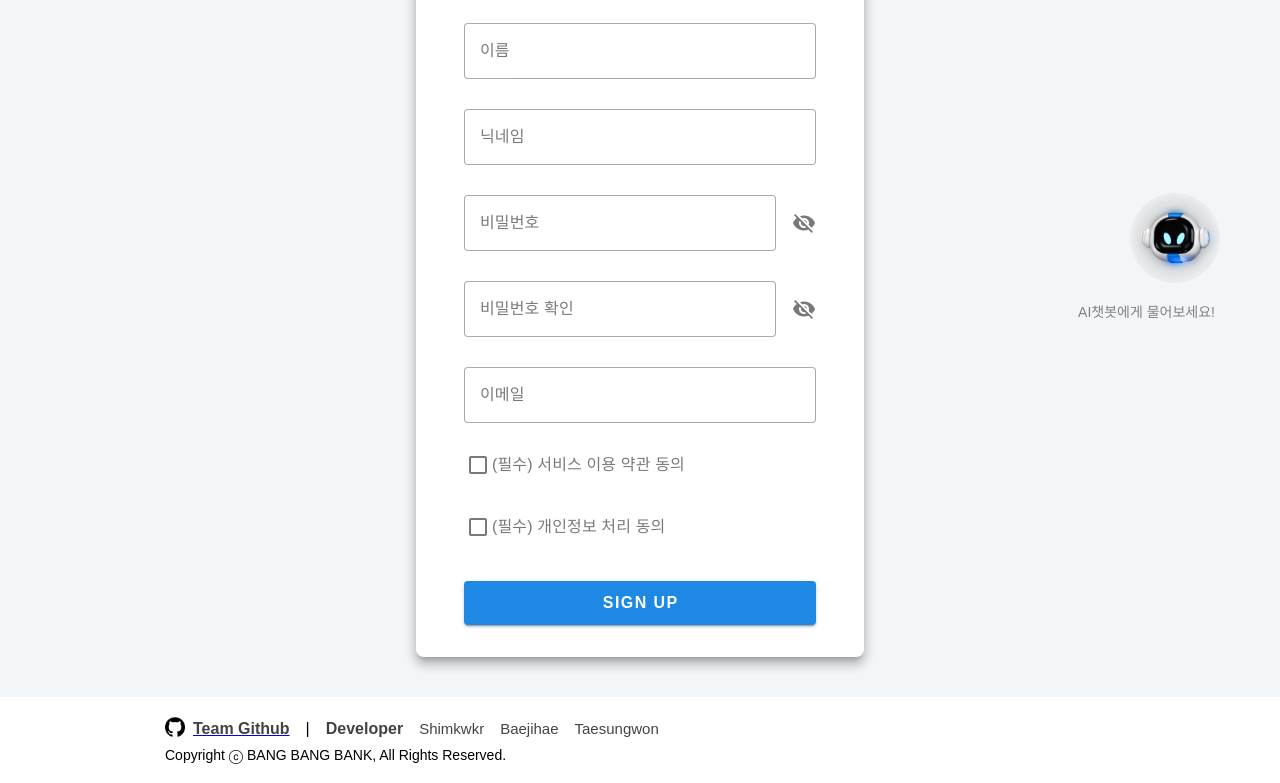
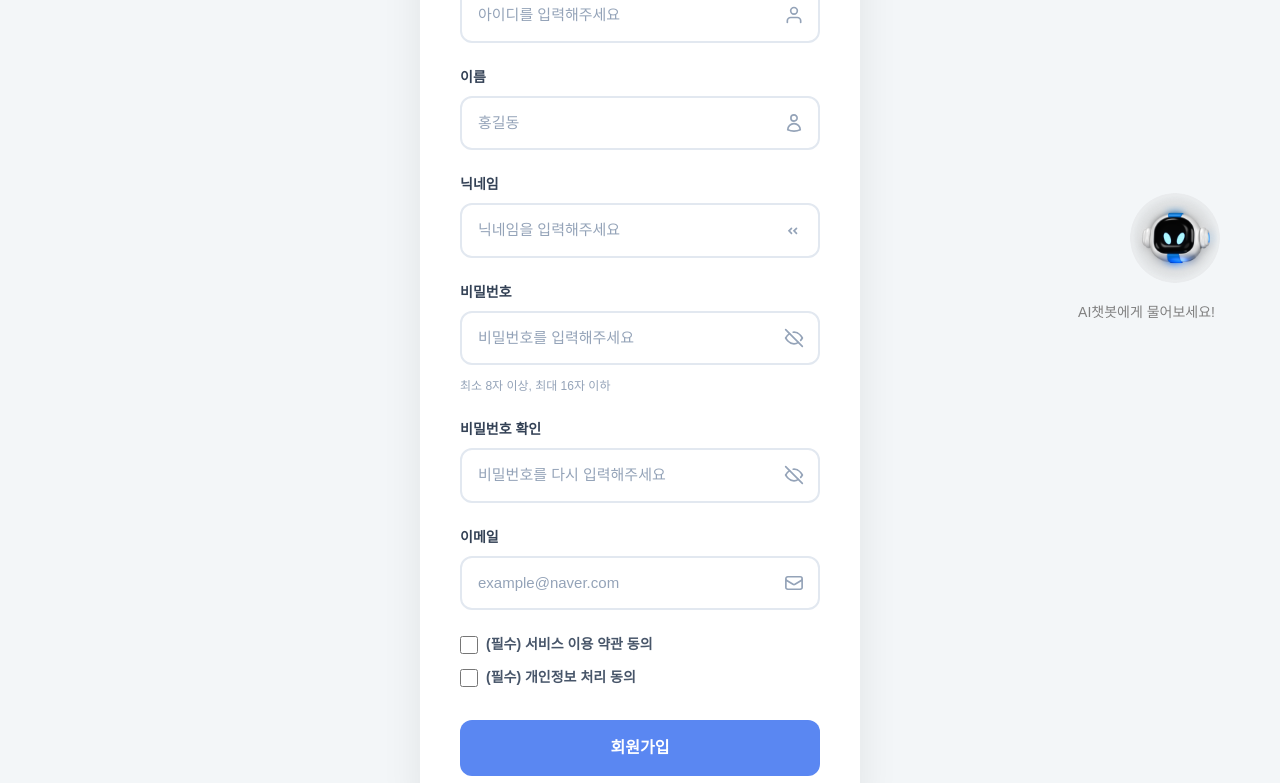
Before and after one commit to trevivom76/BankWeb_pjt, a Vue app in the folder bankweb-pjt/: page /signup in a window 1280 px wide. Shown: the part 357-1140 px from the top of the page. Built offline with nearby package versions, Linux system fonts and the light colour scheme; a web font is replaced by a local one.

Commit message:
[fix] front - 로그아웃 페이지 CSS 수정

```diff
--- a/bankweb-pjt/src/views/SiginUpView.vue
+++ b/bankweb-pjt/src/views/SiginUpView.vue
@@ -1,105 +1,218 @@
 <template>
-  <div>
-    <!-- 로그인 화면 로고 -->
-    <h1 class="my-6 text-center">
-      Sign Up to
-      <span class="text-blue-lighten-2">BB뱅크</span>
-    </h1>
+  <div class="login-container">
+    <div class="login-wrapper">
+      <!-- 로고 섹션 -->
+      <div class="logo-section">
+        <img src="@/assets/icon/BBK_Logo.png" alt="" height="50px">
+        <p class="welcome-text">환영합니다! BB뱅크의 회원이 되어주세요.</p>
+      </div>
 
-    <!-- 로그인 card -->
-    <v-card class="mx-auto pa-12 pb-8" elevation="8" max-width="448" rounded="lg">
-      <!-- 아이디 입력 text-field -->
-      <v-text-field class="my-2" :rules="[username_rules.required]" v-model="username" color="primary" label="아이디" variant="outlined"></v-text-field>
+      <!-- 회원가입 폼 -->
+      <div class="login-form">
+        <!-- 아이디 입력 -->
+        <div class="form-group">
+          <label for="username">아이디</label>
+          <div class="input-wrapper">
+            <input
+              id="username"
+              v-model="username"
+              type="text"
+              :class="{ 'error': !usernameIsOk }"
+              placeholder="아이디를 입력해주세요"
+            />
+            <span class="input-icon">
+              <svg width="20" height="20" viewBox="0 0 24 24" fill="none" xmlns="http://www.w3.org/2000/svg">
+                <path d="M20 21V19C20 16.7909 18.2091 15 16 15H8C5.79086 15 4 16.7909 4 19V21" stroke="currentColor" stroke-width="2" stroke-linecap="round"/>
+                <circle cx="12" cy="7" r="4" stroke="currentColor" stroke-width="2"/>
+              </svg>
+            </span>
+          </div>
+        </div>
 
-      <!-- 이름 입력 text-field -->
-      <v-text-field class="my-2" v-model="name" :rules="[name_rules.required]" color="primary" label="이름" placeholder="홍길동" variant="outlined"></v-text-field>
+        <!-- 이름 입력 -->
+        <div class="form-group">
+          <label for="name">이름</label>
+          <div class="input-wrapper">
+            <input
+              id="name"
+              v-model="name"
+              type="text"
+              :class="{ 'error': !nameIsOk }"
+              placeholder="홍길동"
+            />
+            <span class="input-icon">
+              <svg width="20" height="20" viewBox="0 0 24 24" fill="none" xmlns="http://www.w3.org/2000/svg">
+                <path d="M15.75 6a3.75 3.75 0 11-7.5 0 3.75 3.75 0 017.5 0zM4.501 20.118a7.5 7.5 0 0114.998 0A17.933 17.933 0 0112 21.75c-2.676 0-5.216-.584-7.499-1.632z" stroke="currentColor" stroke-width="2"/>
+              </svg>
+            </span>
+          </div>
+        </div>
 
-      <!-- 닉네임 입력 text-field -->
-      <v-text-field class="my-2" v-model="nickname" :rules="[nickname_rules.required]" color="primary" label="닉네임" placeholder="닉네임" variant="outlined"></v-text-field>
+        <!-- 닉네임 입력 -->
+        <div class="form-group">
+          <label for="nickname">닉네임</label>
+          <div class="input-wrapper">
+            <input
+              id="nickname"
+              v-model="nickname"
+              type="text"
+              :class="{ 'error': !nicknameIsOk }"
+              placeholder="닉네임을 입력해주세요"
+            />
+            <span class="input-icon">
+              <svg width="20" height="20" viewBox="0 0 24 24" fill="none" xmlns="http://www.w3.org/2000/svg">
+                <path d="M15 16l-3-3 3-3m-6 0l-3 3 3 3" stroke="currentColor" stroke-width="2" stroke-linecap="round"/>
+              </svg>
+            </span>
+          </div>
+        </div>
 
-      <!-- "비밀번호" 입력 text-field -->
-      <v-text-field
-        class="my-2"
-        v-model="password1"
-        :append-icon="show1 ? 'mdi-eye' : 'mdi-eye-off'"
-        :rules="[pw1_rules.required, pw1_rules.min, pw1_rules.max]"
-        :type="show1 ? 'text' : 'password'"
-        hint="최소8자 이상 최대16자이하"
-        color="primary"
-        label="비밀번호"
-        variant="outlined"
-        name="input-10-1"
-        counter
-        @click:append="show1 = !show1"
-      ></v-text-field>
+        <!-- 비밀번호 입력 -->
+        <div class="form-group">
+          <label for="password1">비밀번호</label>
+          <div class="input-wrapper">
+            <input
+              id="password1"
+              v-model="password1"
+              :type="show1 ? 'text' : 'password'"
+              :class="{ 'error': !password1IsOk }"
+              placeholder="비밀번호를 입력해주세요"
+            />
+            <span class="input-icon clickable" @click="show1 = !show1">
+              <svg v-if="!show1" width="20" height="20" viewBox="0 0 24 24" fill="none" xmlns="http://www.w3.org/2000/svg">
+                <path d="M2 2L22 22" stroke="currentColor" stroke-width="2" stroke-linecap="round"/>
+                <path d="M6.71277 6.7226C3.66479 8.79527 2 12 2 12C2 12 5.63636 19 12 19C14.0503 19 15.8174 18.2734 17.2711 17.2884M11 5.05822C11.3254 5.02013 11.6588 5 12 5C18.3636 5 22 12 22 12C22 12 21.3082 13.3317 20 14.8335" stroke="currentColor" stroke-width="2" stroke-linecap="round"/>
+              </svg>
+              <svg v-else width="20" height="20" viewBox="0 0 24 24" fill="none" xmlns="http://www.w3.org/2000/svg">
+                <path d="M12 5C18.3636 5 22 12 22 12C22 12 18.3636 19 12 19C5.63636 19 2 12 2 12C2 12 5.63636 5 12 5Z" stroke="currentColor" stroke-width="2" stroke-linecap="round"/>
+                <circle cx="12" cy="12" r="3" stroke="currentColor" stroke-width="2"/>
+              </svg>
+            </span>
+          </div>
+          <span class="hint-text">최소 8자 이상, 최대 16자 이하</span>
+        </div>
 
-      <!-- "비밀번호 확인" 입력 text-field -->
-      <v-text-field
-        class="my-2"
-        v-model="password2"
-        :append-icon="show2 ? 'mdi-eye' : 'mdi-eye-off'"
-        :rules="[pw2_rules.required, pw2_rules.min, pw2_rules.max, pw2_rules.match]"
-        :type="show2 ? 'text' : 'password'"
-        hint="최소8자 이상 최대16자이하"
-        color="primary"
-        label="비밀번호 확인"
-        variant="outlined"
-        name="input-10-2"
-        counter
-        @click:append="show2 = !show2"
-      ></v-text-field>
+        <!-- 비밀번호 확인 입력 -->
+        <div class="form-group">
+          <label for="password2">비밀번호 확인</label>
+          <div class="input-wrapper">
+            <input
+              id="password2"
+              v-model="password2"
+              :type="show2 ? 'text' : 'password'"
+              :class="{ 'error': !password2IsOk }"
+              placeholder="비밀번호를 다시 입력해주세요"
+            />
+            <span class="input-icon clickable" @click="show2 = !show2">
+              <svg v-if="!show2" width="20" height="20" viewBox="0 0 24 24" fill="none" xmlns="http://www.w3.org/2000/svg">
+                <path d="M2 2L22 22" stroke="currentColor" stroke-width="2" stroke-linecap="round"/>
+                <path d="M6.71277 6.7226C3.66479 8.79527 2 12 2 12C2 12 5.63636 19 12 19C14.0503 19 15.8174 18.2734 17.2711 17.2884M11 5.05822C11.3254 5.02013 11.6588 5 12 5C18.3636 5 22 12 22 12C22 12 21.3082 13.3317 20 14.8335" stroke="currentColor" stroke-width="2" stroke-linecap="round"/>
+              </svg>
+              <svg v-else width="20" height="20" viewBox="0 0 24 24" fill="none" xmlns="http://www.w3.org/2000/svg">
+                <path d="M12 5C18.3636 5 22 12 22 12C22 12 18.3636 19 12 19C5.63636 19 2 12 2 12C2 12 5.63636 5 12 5Z" stroke="currentColor" stroke-width="2" stroke-linecap="round"/>
+                <circle cx="12" cy="12" r="3" stroke="currentColor" stroke-width="2"/>
+              </svg>
+            </span>
+          </div>
+        </div>
 
-      <!-- 이메일 입력 text-field -->
-      <v-text-field v-model="email" :rules="[email_rules.format]" color="primary" label="이메일" variant="outlined" placeholder="example@naver.com"></v-text-field>
+        <!-- 이메일 입력 -->
+        <div class="form-group">
+          <label for="email">이메일</label>
+          <div class="input-wrapper">
+            <input
+              id="email"
+              v-model="email"
+              type="email"
+              :class="{ 'error': !emailIsOk }"
+              placeholder="example@naver.com"
+            />
+            <span class="input-icon">
+              <svg width="20" height="20" viewBox="0 0 24 24" fill="none" xmlns="http://www.w3.org/2000/svg">
+                <path d="M21.75 6.75v10.5a2.25 2.25 0 01-2.25 2.25h-15a2.25 2.25 0 01-2.25-2.25V6.75m19.5 0A2.25 2.25 0 0019.5 4.5h-15a2.25 2.25 0 00-2.25 2.25m19.5 0v.243a2.25 2.25 0 01-1.07 1.916l-7.5 4.615a2.25 2.25 0 01-2.36 0L3.32 8.91a2.25 2.25 0 01-1.07-1.916V6.75" stroke="currentColor" stroke-width="2"/>
+              </svg>
+            </span>
+          </div>
+        </div>
 
-      <!-- 이용약관 체크박스1 -->
-      <v-checkbox density="compact" v-model="checkbox1" :rules="[(v1) => !!v1 || '서비스 이용 약관에 동의해주세요.']" label="(필수) 서비스 이용 약관 동의" required></v-checkbox>
+        <!-- 체크박스 그룹 -->
+        <div class="checkbox-group">
+          <label class="checkbox-wrapper">
+            <input
+              type="checkbox"
+              v-model="checkbox1"
+              :class="{ 'error': !checkboxsIsOk }"
+            >
+            <span class="checkbox-label">(필수) 서비스 이용 약관 동의</span>
+          </label>
+          <label class="checkbox-wrapper">
+            <input
+              type="checkbox"
+              v-model="checkbox2"
+              :class="{ 'error': !checkboxsIsOk }"
+            >
+            <span class="checkbox-label">(필수) 개인정보 처리 동의</span>
+          </label>
+        </div>
 
-      <!-- 이용약관 체크박스2 -->
-      <v-checkbox density="compact" v-model="checkbox2" :rules="[(v2) => !!v2 || '개인정보 처리에 동의해주세요.']" label="(필수) 개인정보 처리 동의" required></v-checkbox>
+        <!-- 에러 메시지들 -->
+        <div v-if="accountStore.signUpErrorMessage?.username" class="error-message">
+          중복된 아이디입니다.
+        </div>
 
-      <!-- 아이디 중복 에러 -->
-      <v-alert v-if="accountStore.signUpErrorMessage?.username" class="my-2" type="error" text="중복된 아이디입니다." variant="tonal"></v-alert>
+        <div v-if="accountStore.signUpErrorMessage?.password1" class="error-message">
+          비밀번호가 너무 단순합니다.
+        </div>
 
-      <!-- 비밀번호 관련 에러 -->
-      <v-alert v-if="accountStore.signUpErrorMessage?.password1" class="my-2" type="error" text="비밀번호가 너무 단순합니다." variant="tonal"></v-alert>
+        <div v-if="accountStore.signUpErrorMessage?.nickname" class="error-message">
+          {{ accountStore.signUpErrorMessage.nickname[0] }}
+        </div>
 
-      <!-- 닉네임 관련 에러 -->
-      <v-alert v-if="accountStore.signUpErrorMessage?.nickname" class="my-2" type="error" variant="tonal" :text="accountStore.signUpErrorMessage.nickname[0]"></v-alert>
+        <div v-if="accountStore.signUpErrorMessage?.name" class="error-message">
+          {{ accountStore.signUpErrorMessage.name[0] }}
+        </div>
 
-      <!-- 이름 관련 에러 -->
-      <v-alert v-if="accountStore.signUpErrorMessage?.name" class="my-2" type="error" variant="tonal" :text="accountStore.signUpErrorMessage.name[0]"></v-alert>
+        <div v-if="!usernameIsOk" class="error-message">
+          아이디를 입력해주세요
+        </div>
 
-      <!-- 아이디를 입력하지 않았을때 -->
-      <v-alert v-if="!usernameIsOk" class="my-2" text="아이디를 입력해주세요" type="error" variant="tonal"></v-alert>
+        <div v-if="!nameIsOk" class="error-message">
+          이름을 입력해주세요
+        </div>
 
-      <!-- 이름 입력 확인 -->
-      <v-alert v-if="!nameIsOk" class="my-2" text="이름을 입력해주세요" type="error" variant="tonal"></v-alert>
+        <div v-if="!nicknameIsOk" class="error-message">
+          닉네임을 입력해주세요
+        </div>
 
-      <!-- 닉네임 입력 확인 -->
-      <v-alert v-if="!nicknameIsOk" class="my-2" text="닉네임을 입력해주세요" type="error" variant="tonal"></v-alert>
+        <div v-if="!password1IsOk" class="error-message">
+          비밀번호를 확인해주세요
+        </div>
 
-      <!-- "비밀 번호"를 입력/길이조건에 맞게 입력하지 않았을때 -->
-      <v-alert v-if="!password1IsOk" class="my-2" text="비밀번호를 확인해주세요" type="error" variant="tonal"></v-alert>
+        <div v-if="!password2IsOk" class="error-message">
+          비밀번호 확인란을 확인해주세요
+        </div>
 
-      <!-- "비밀번호 확인"을 입력/길이조건에 맞게 입력하지 않았을때 -->
-      <v-alert v-if="!password2IsOk" class="my-2" text="비밀번호 확인란을 확인해주세요" type="error" variant="tonal"></v-alert>
+        <div v-if="!passwordsIsOk" class="error-message">
+          비밀번호와 비밀번호 확인이 같지 않습니다
+        </div>
 
-      <!-- 입력은 했으나 "비밀번호 !== 비밀번호 확인" 일때 -->
-      <v-alert v-if="!passwordsIsOk" class="my-2" text="비밀번호와 비밀번호 확인이 같지 않습니다." type="error" variant="tonal"></v-alert>
+        <div v-if="!emailIsOk" class="error-message">
+          이메일을 올바르게 입력해 주세요
+        </div>
 
-      <!-- 이메일 형식 에러 -->
-      <v-alert v-if="!emailIsOk" class="my-2" text="이메일을 올바르게 입력해 주세요" type="error" variant="tonal"></v-alert>
+        <div v-if="!checkboxsIsOk" class="error-message">
+          이용약관에 동의해주세요
+        </div>
 
-      <!-- 이용약관(체크박스)에 체크하지 않은 경우 -->
-      <v-alert v-if="!checkboxsIsOk" class="my-2" text="이용약관에 동의해주세요." type="error" variant="tonal"></v-alert>
-
-      <v-hover v-slot="{ isHovering, props }">
-        <v-btn :class="{ 'on-hover': isHovering }" :elevation="isHovering ? 10 : 2" v-bind="props" class="mt-3 ,mb-8" color="blue-darken-1" size="large" block @click.prevent="signUp()">
-          <p class="font-weight-bold text-white">SIGN UP</p>
-        </v-btn>
-      </v-hover>
-    </v-card>
+        <!-- 회원가입 버튼 -->
+        <button
+          class="login-button"
+          @click.prevent="signUp()"
+        >
+          회원가입
+        </button>
+      </div>
+    </div>
   </div>
 </template>
 
@@ -256,4 +369,276 @@ const signUp = function () {
 };
 </script>
 
-<style scoped></style>
+<style scoped>
+/* 로그인 페이지와 동일한 기본 스타일 */
+.login-container {
+  height: auto;
+  min-height: 100vh;
+  display: flex;
+  justify-content: center;
+  align-items: center;
+  padding: 20px;
+  background-size: 400% 400%;
+  animation: gradient 15s ease infinite;
+}
+
+.login-wrapper {
+  width: 100%;
+  max-width: 440px;
+  background: white;
+  border-radius: 24px;
+  padding: 40px;
+  box-shadow: 0 10px 40px rgba(0, 0, 0, 0.08);
+  opacity: 0;
+  animation: slideUp 0.8s ease-out forwards;
+}
+
+/* 로고 섹션 스타일 */
+.logo-section {
+  display: flex;
+  flex-direction: column;
+  align-items: center;
+  text-align: center;
+  margin-bottom: 32px;
+}
+
+.logo-section img {
+  opacity: 0;
+  transform: scale(0.8);
+  animation: logoAppear 0.6s ease-out 0.4s forwards;
+}
+
+.welcome-text {
+  color: #64748b;
+  font-size: 16px;
+  line-height: 2;
+  opacity: 0;
+  animation: fadeIn 0.6s ease-out 0.8s forwards;
+}
+
+/* 폼 스타일 */
+.login-form {
+  display: flex;
+  flex-direction: column;
+  gap: 24px;
+}
+
+.form-group {
+  display: flex;
+  flex-direction: column;
+  gap: 8px;
+  opacity: 0;
+  transform: translateX(-20px);
+  animation: slideInRight 0.6s ease-out forwards;
+}
+
+/* 각 폼 그룹에 순차적 애니메이션 적용 */
+.form-group:nth-child(1) { animation-delay: 1.0s; }
+.form-group:nth-child(2) { animation-delay: 1.1s; }
+.form-group:nth-child(3) { animation-delay: 1.2s; }
+.form-group:nth-child(4) { animation-delay: 1.3s; }
+.form-group:nth-child(5) { animation-delay: 1.4s; }
+.form-group:nth-child(6) { animation-delay: 1.5s; }
+
+label {
+  font-size: 14px;
+  font-weight: 600;
+  color: #334155;
+}
+
+.hint-text {
+  font-size: 12px;
+  color: #94a3b8;
+  margin-top: 4px;
+}
+
+.input-wrapper {
+  position: relative;
+}
+
+.input-icon {
+  position: absolute;
+  right: 16px;
+  top: 50%;
+  transform: translateY(-50%);
+  color: #94a3b8;
+  display: flex;
+  align-items: center;
+}
+
+.input-icon.clickable {
+  cursor: pointer;
+}
+
+input {
+  width: 100%;
+  padding: 14px 16px;
+  padding-right: 48px;
+  border: 2px solid #e2e8f0;
+  border-radius: 12px;
+  font-size: 15px;
+  line-height: 1.5;
+  color: #334155;
+  transition: all 0.2s ease;
+}
+
+input::placeholder {
+  color: #94a3b8;
+}
+
+input:focus {
+  outline: none;
+  border-color: #5A87F2;
+  box-shadow: 0 0 0 3px rgba(99, 106, 204, 0.15);
+}
+
+input.error {
+  border-color: #ef4444;
+}
+
+/* 체크박스 스타일링 */
+.checkbox-group {
+  display: flex;
+  flex-direction: column;
+  gap: 12px;
+  opacity: 0;
+  animation: fadeIn 0.6s ease-out 1.6s forwards;
+}
+
+.checkbox-wrapper {
+  display: flex;
+  align-items: center;
+  gap: 8px;
+  cursor: pointer;
+}
+
+.checkbox-wrapper input[type="checkbox"] {
+  width: 18px;
+  height: 18px;
+  cursor: pointer;
+}
+
+.checkbox-label {
+  font-size: 14px;
+  color: #475569;
+}
+
+/* 에러 메시지 */
+.error-message {
+  color: #ef4444;
+  font-size: 14px;
+  padding: 8px 12px;
+  background: #fef2f2;
+  border-radius: 8px;
+  display: flex;
+  align-items: center;
+  gap: 8px;
+  animation: shake 0.5s ease-in-out;
+}
+
+/* 회원가입 버튼 */
+.login-button {
+  background: #5A87F2;
+  color: white;
+  border: none;
+  padding: 16px;
+  border-radius: 12px;
+  font-size: 16px;
+  font-weight: 600;
+  cursor: pointer;
+  transition: all 0.3s ease;
+  margin-top: 8px;
+  opacity: 0;
+  animation: slideUp 0.6s ease-out 1.8s forwards;
+}
+
+.login-button:hover {
+  background: #4A77E2;
+  transform: translateY(-2px);
+  box-shadow: 0 4px 12px rgba(99, 106, 204, 0.2);
+}
+
+.login-button:active {
+  transform: translateY(0);
+}
+
+/* 애니메이션 키프레임 */
+@keyframes gradient {
+  0% { background-position: 0% 50%; }
+  50% { background-position: 100% 50%; }
+  100% { background-position: 0% 50%; }
+}
+
+@keyframes slideUp {
+  from {
+    opacity: 0;
+    transform: translateY(20px);
+  }
+  to {
+    opacity: 1;
+    transform: translateY(0);
+  }
+}
+
+@keyframes logoAppear {
+  from {
+    opacity: 0;
+    transform: scale(0.8);
+  }
+  to {
+    opacity: 1;
+    transform: scale(1);
+  }
+}
+
+@keyframes fadeIn {
+  from {
+    opacity: 0;
+  }
+  to {
+    opacity: 1;
+  }
+}
+
+@keyframes slideInRight {
+  from {
+    opacity: 0;
+    transform: translateX(-20px);
+  }
+  to {
+    opacity: 1;
+    transform: translateX(0);
+  }
+}
+
+@keyframes shake {
+  0%, 100% { transform: translateX(0); }
+  10%, 30%, 50%, 70%, 90% { transform: translateX(-2px); }
+  20%, 40%, 60%, 80% { transform: translateX(2px); }
+}
+
+/* 반응형 디자인 */
+@media (max-width: 480px) {
+  .login-wrapper {
+    padding: 24px;
+  }
+
+  .welcome-text {
+    font-size: 14px;
+  }
+
+  input {
+    padding: 12px 14px;
+    font-size: 14px;
+  }
+
+  .login-button {
+    padding: 14px;
+    font-size: 15px;
+  }
+
+  .checkbox-label {
+    font-size: 13px;
+  }
+}
+</style>
```
